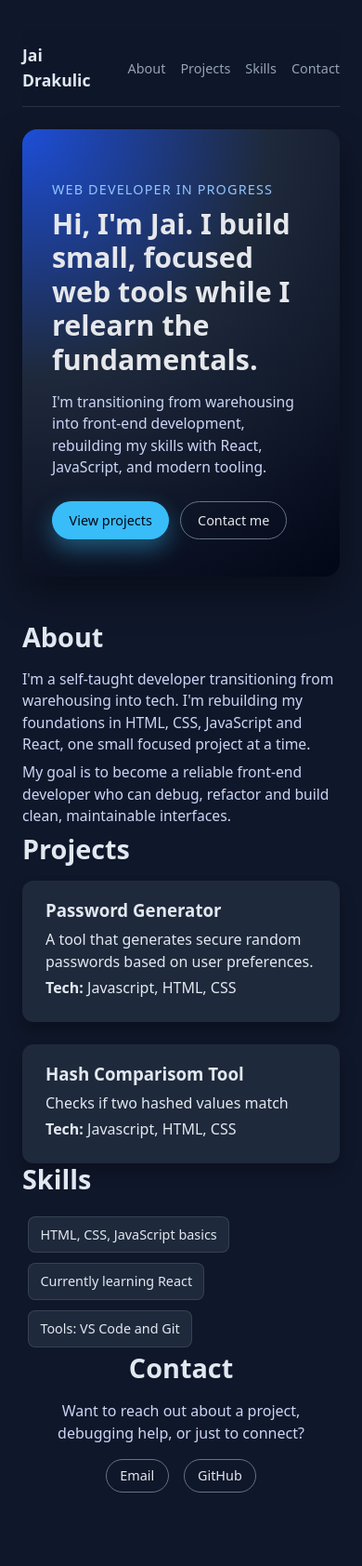
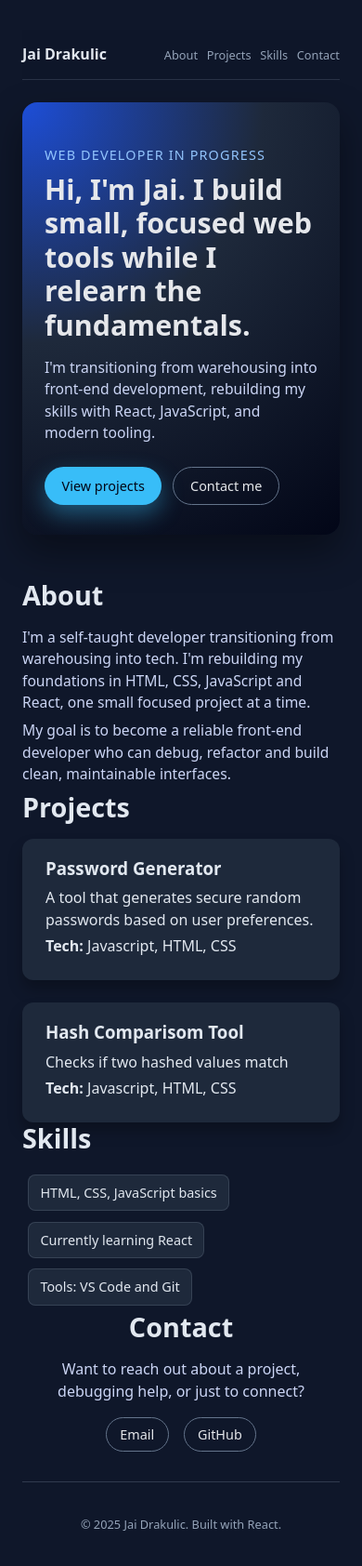
Before and after one commit to SUDO-j182/Portfolio-Site-v2, a React (Vite) app: page / in a window 390 px wide. Shown: the top 1684 px of the page at 93% size. Built offline with nearby package versions, Linux system fonts and the light colour scheme.

Commit message:
Added responsive layout and footer

```diff
--- a/src/App.css
+++ b/src/App.css
@@ -35,6 +35,17 @@
 .navbar-links a:hover {
   color: #38bdf8;
 }
+@media (max-width: 480px) {
+  .navbar-links a {
+    margin-left: 0.6rem;
+    font-size: 0.8rem;
+  }
+
+  .navbar-brand {
+    font-size: 1rem;
+  }
+}
+
 /* --- Typography --- */
 h2 {
   font-size: 1.8rem;
@@ -56,13 +67,23 @@ h2 {
 
 .hero {
   text-align: left;
-  padding: 2.5rem 2rem;
+  padding: 2rem 1.5rem;
   margin-bottom: 3rem;
   background: radial-gradient(circle at top left, #1d4ed8 0, #1e293b 45%, #020617 100%);
   border-radius: 1rem;
   box-shadow: 0 18px 40px rgba(0, 0, 0, 0.4);
   animation: fadeInUp 0.5s ease-out 0.05s both;
 }
+@media (min-width: 768px) {
+  .hero {
+    padding: 2.5rem 2.5rem;
+  }
+
+  .hero-title {
+    font-size: 2.1rem;
+  }
+}
+
 
 
 .hero-kicker {
@@ -132,6 +153,12 @@ h2 {
   display: grid;
   gap: 1.5rem;
 }
+@media (min-width: 768px) {
+  .projects-grid {
+    grid-template-columns: repeat(2, minmax(0, 1fr));
+  }
+}
+
 
 .projects-grid article {
   background: #1e293b;
@@ -236,3 +263,12 @@ h2 {
   background: rgba(15, 23, 42, 0.85);
   transform: translateY(-1px);
 }
+
+.footer {
+  margin-top: 2rem;
+  padding-top: 1.5rem;
+  border-top: 1px solid rgba(148, 163, 184, 0.25);
+  text-align: center;
+  font-size: 0.8rem;
+  color: #94a3b8;
+}
--- a/src/App.jsx
+++ b/src/App.jsx
@@ -5,7 +5,7 @@ import About from './components/about';
 import Projects from './components/projects';
 import Skills from './components/skills';
 import Contact from './components/contact';
-
+import Footer from './components/footer';
 function App() {
 
   return (
@@ -26,7 +26,7 @@ function App() {
         <Contact />
 
       </main>
-
+      <Footer />
     </div>
   );
 }
--- /dev/null
+++ b/src/components/footer.jsx
@@ -0,0 +1,9 @@
+function Footer() {
+  return (
+    <footer className="footer">
+      <p>© {new Date().getFullYear()} Jai Drakulic. Built with React.</p>
+    </footer>
+  );
+}
+
+export default Footer;
```
